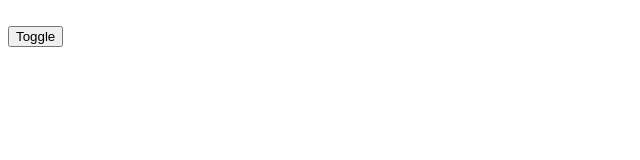
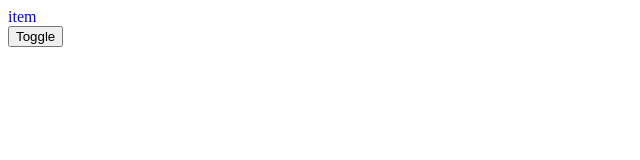
Before and after one commit to qiuxan/todolist-app, a React (Create React App) app: page / in a window 1280 px wide. Both pictures are taken after a click on the button "Toggle". Shown: the top 160 px of the page, without its empty margins (0-640 px from the left). Built offline with nearby package versions, Linux system fonts and the light colour scheme.

Commit message:
TransitionGroup

```diff
--- a/src/App.js
+++ b/src/App.js
@@ -1,20 +1,24 @@
 import React, { Component, Fragment } from "react";
-import { CSSTransition } from "react-transition-group";
+import { CSSTransition, TransitionGroup } from "react-transition-group";
 import "./style.css";
 class App extends Component {
   constructor(props) {
     super(props);
 
     this.state = {
-      show: true
+      list: []
     };
 
-    this.handleToggle = this.handleToggle.bind(this);
+    this.handleAddItem = this.handleAddItem.bind(this);
   }
   render() {
     return (
       <Fragment>
+        <TransitionGroup>
+          {this.state.list.map((item, index) => {
+            return (
               <CSSTransition
+                key={index}
                 in={this.state.show}
                 timeout={1000}
                 classNames="fade"
@@ -23,15 +27,19 @@
                   el.style.color = "blue";
                 }}
               >
-          <div>Hello</div>
+                <div>item</div>
               </CSSTransition>
-        <button onClick={this.handleToggle}>Toggle</button>
+            );
+          })}
+        </TransitionGroup>
+
+        <button onClick={this.handleAddItem}>Toggle</button>
       </Fragment>
     );
   }
-  handleToggle() {
-    this.setState({
-      show: this.state.show ? false : true
+  handleAddItem() {
+    this.setState(prevState => {
+      return { list: [...prevState.list, "item"] };
     });
   }
 }
```
Lines whose indentation alone changed are shown as unchanged.
